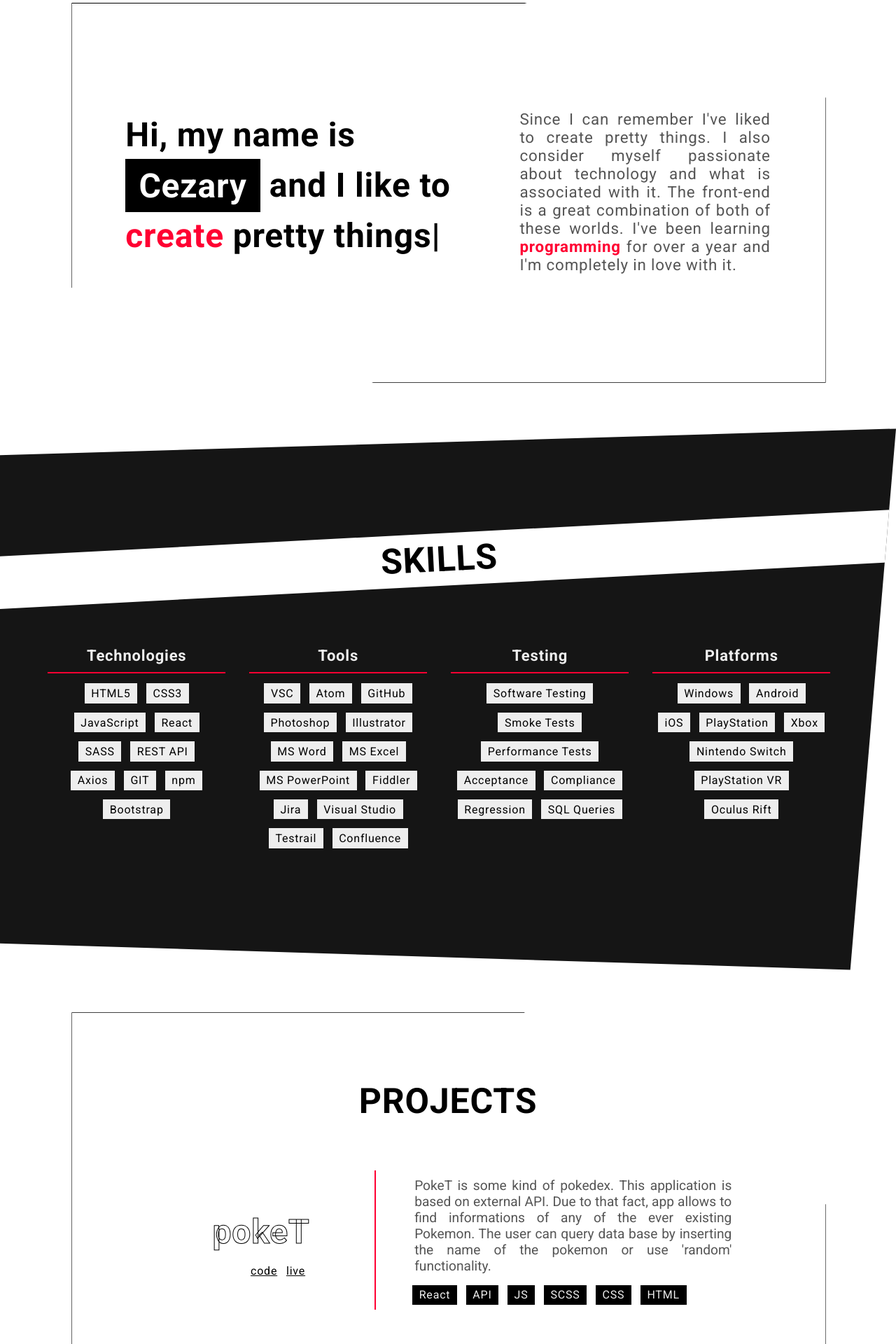
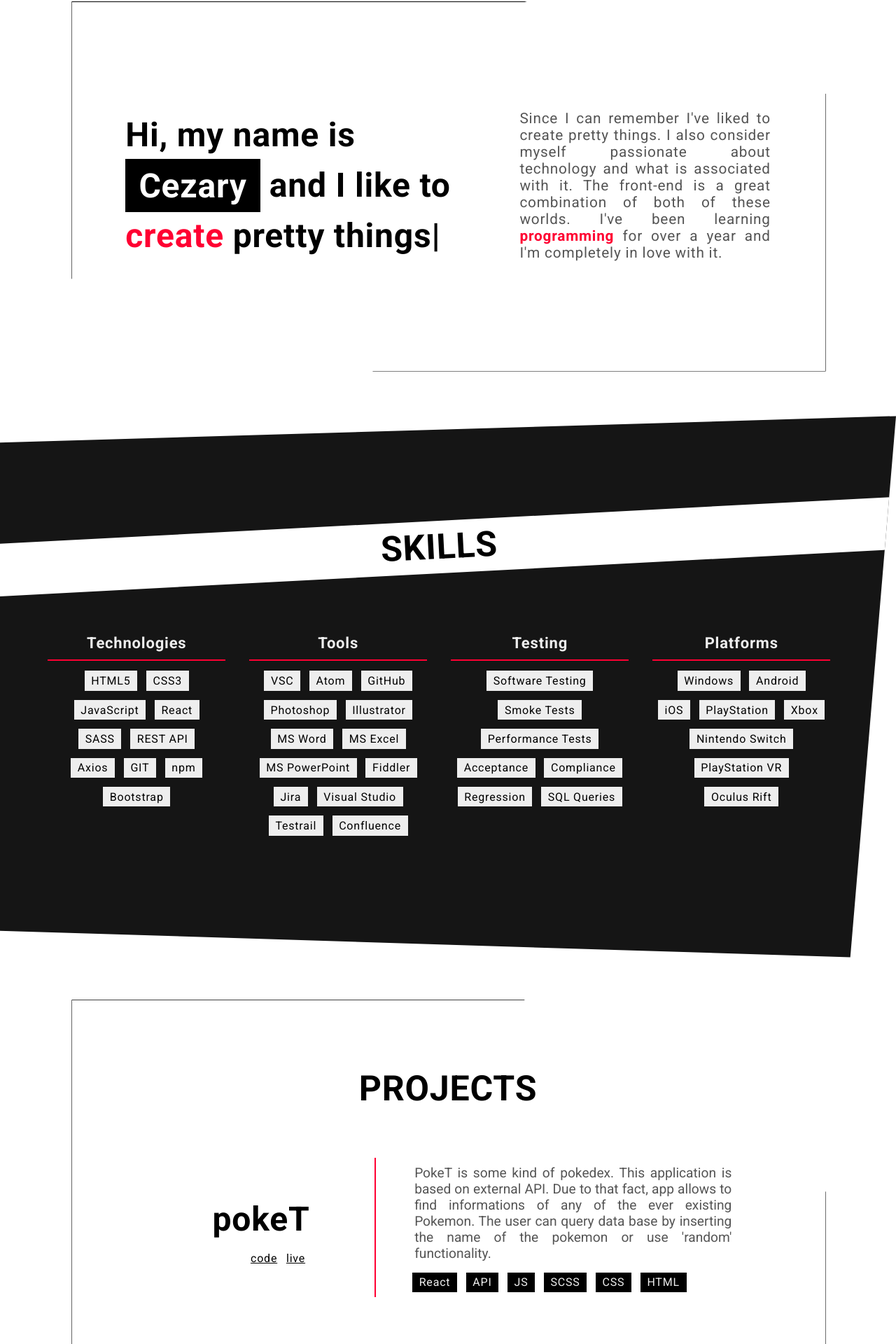
Before and after one commit to cyq7/cezary_kocinski, a React (Create React App) app: page / in a window 1280 px wide. Shown: the part 848-2768 px from the top of the page at 70% size. Built offline with nearby package versions, Linux system fonts and the light colour scheme.

Commit message:
new headers styling, resize About section

```diff
--- a/src/components/styles/About.scss
+++ b/src/components/styles/About.scss
@@ -6,12 +6,13 @@
     background: #151515;
     clip-path: polygon(0% 0%, 100% 5%, 100% 95%, 5% 100%);
     -webkit-clip-path: polygon(0% 0%, 100% 5%, 100% 95%, 5% 100%);
+    padding-top: 120px;
 
     h1 {
         color: #000;
         padding: 0 150%;
         background: #fff;
-        transform: rotate(-3deg);
+        transform: rotate(-2deg);
         position: relative;
         margin: 0 0 10%;
 
@@ -34,7 +35,7 @@
         }
 
         @media (min-width: 1240px) {
-            font-size: 1.2em;
+            font-size: 1.1em;
         }
     }
 
@@ -128,15 +129,16 @@
             @media (min-width: 992px) {
                 width: 60%;
                 padding-right: 0;
-                min-height: 550px;
+                padding-top: 3%;
+                min-height: 500px;
             }
 
             @media (max-width: 1100px) {
-                min-height: 550px;
+                min-height: 480px;
             }
 
             @media (max-width: 992px) {
-                min-height: 400px;
+                min-height: 330px;
             }
 
 
@@ -165,4 +167,8 @@
     @media (min-width: 576px) {
         padding-bottom: 50px;
     }
+
+    @media (min-width: 1200px) {
+        padding-bottom: 0px;
+    }
 }
--- a/src/components/styles/Projects.scss
+++ b/src/components/styles/Projects.scss
@@ -46,19 +46,17 @@
                 }
 
                 h3 {
-                    color: transparent;
-                    -webkit-text-stroke-width: 1px;
-                    -webkit-text-stroke-color: black;
+                    color: #000;
+                    // -webkit-text-stroke-width: 1px;
+                    // -webkit-text-stroke-color: black;
                     font-size: 2em;
                     text-align: right;
 
-                    @media (min-width: 576px) {
-                        font-size: 3em;
-                    }
 
                     @media (min-width: 992px) {
                         border-bottom: 0;
                         padding: 5% 0;
+                        font-size: 3em;
                     }
                 }
 
--- a/src/style.scss
+++ b/src/style.scss
@@ -44,7 +44,7 @@ body {
             color: #555;
 
             @media (min-width: 992px) {
-                font-size: 1.4em;
+                font-size: 1.3em;
             }
         }
 
```
